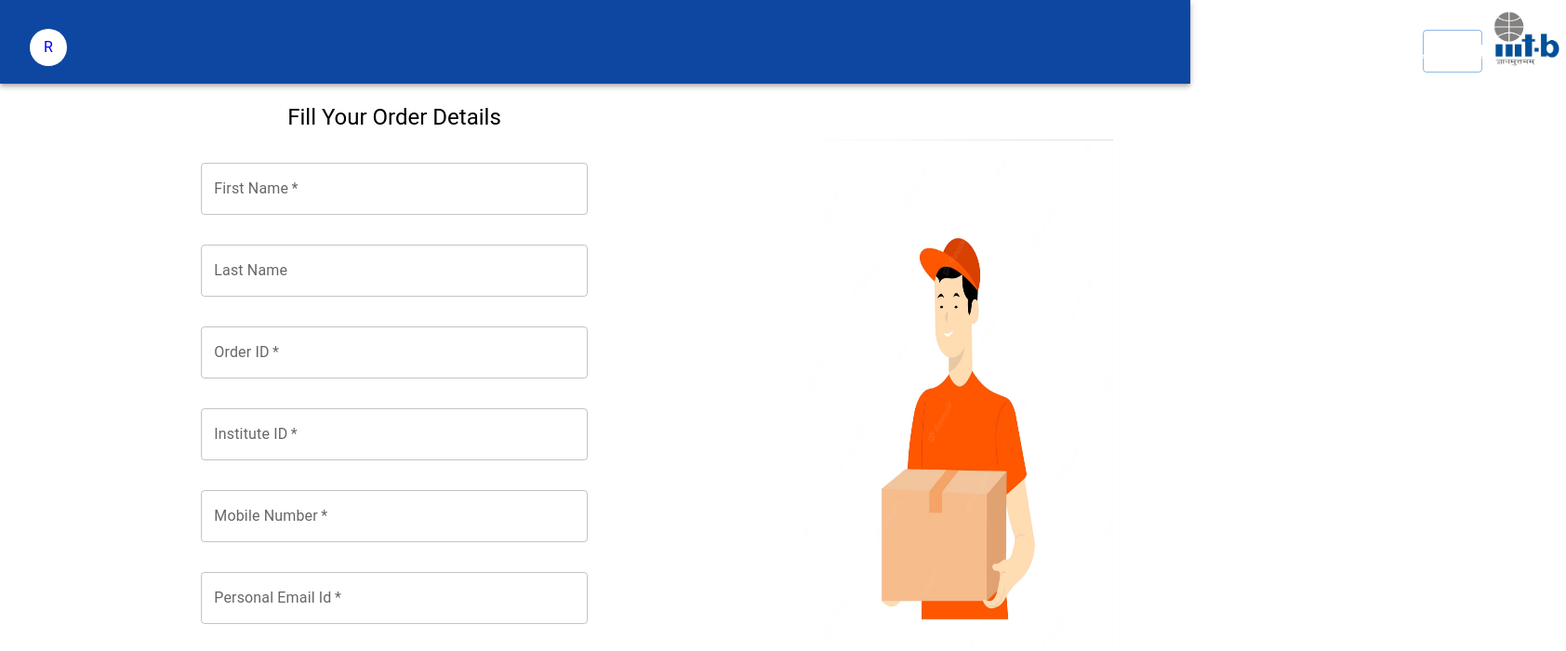
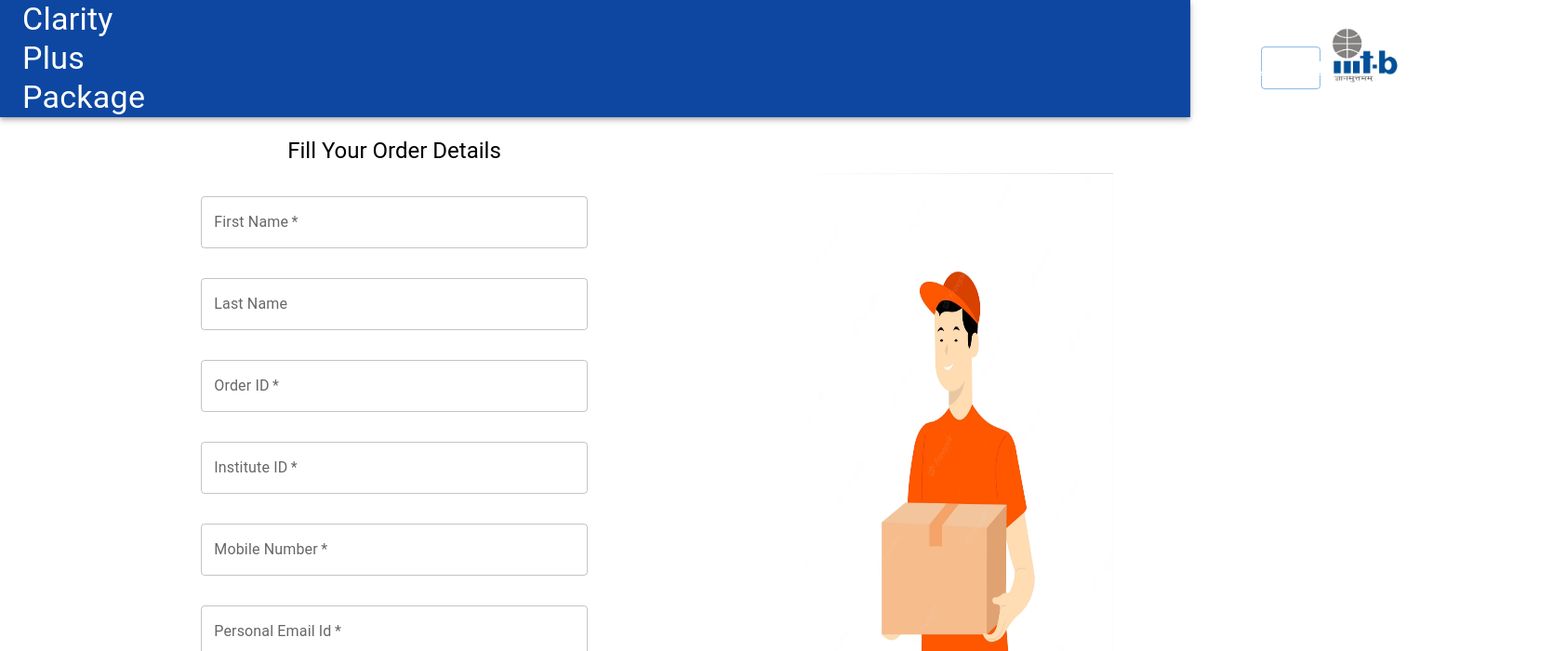
Before and after one commit to yashadayal/ClarityPlusBackend, a React (Create React App) app in the folder Frontend/: page /userformpage in a window 1280 px wide. Shown: the top 700 px of the page at 93% size, 1684 px wide, since content can reach past the window. Built offline with nearby package versions, Linux system fonts and the light colour scheme.

Commit message:
Modification to frontend

```diff
--- a/Frontend/src/components/Header.js
+++ b/Frontend/src/components/Header.js
@@ -13,18 +13,17 @@ const Header=()=> {
     <Box sx={{ flexGrow: 1 }}>
       <AppBar position="static" sx={{backgroundColor:'#0d47a1'}}>
         <Toolbar >
-        {/* <a href="https://www.iiitb.ac.in/" style={{ textDecoration: 'none',color: 'white'}}>
+        {/* <a href="https://www.iiitb.ac.in/" style={{ textDecoration: 'none',color: 'white'}}> */}
           <Typography variant="h4" component="div" sx={{ flexGrow: 1, textDecoration: 'none',
       '&:hover': {
         textDecoration: 'underline',}}}>
             Clarity Plus Package
           </Typography>
-          </a> */}
-          <Avatar sx={{ m: 1,bgcolor: 'white' ,marginTop:"20px" }}>
+          {/* <Avatar sx={{ m: 1,bgcolor: 'white' ,marginTop:"20px" }}>
             <Typography sx={{color: 'blue'}}>
               R
             </Typography>
-          </Avatar>
+          </Avatar> */}
           <Button
             variant="outlined"
             sx={{
@@ -33,7 +32,7 @@ const Header=()=> {
             textDecoration: 'underline',
             fontSize: '1.2rem',
             marginTop:"20px",
-            marginLeft: "1450px"}} href="/">
+            marginLeft: "1200px"}} href="/">
             Logout
           </Button>
           <img
```
